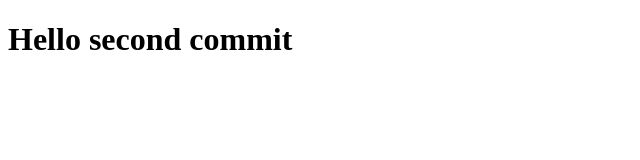
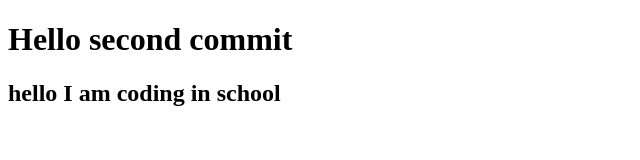
Before and after one commit to losevoid/gitworkqwew, a plain HTML site: page index.html in a window 1280 px wide. Shown: the whole page, without its empty margins (0-640 px from the left). Drawn offline with Linux system fonts and the light colour scheme.

Commit message:
coding in school

```diff
--- a/index.html
+++ b/index.html
@@ -8,5 +8,6 @@
 </head>
 <body>
       <h1>Hello second commit</h1>
+      <h2>hello I am coding in school</h2>
 </body>
 </html>
```
